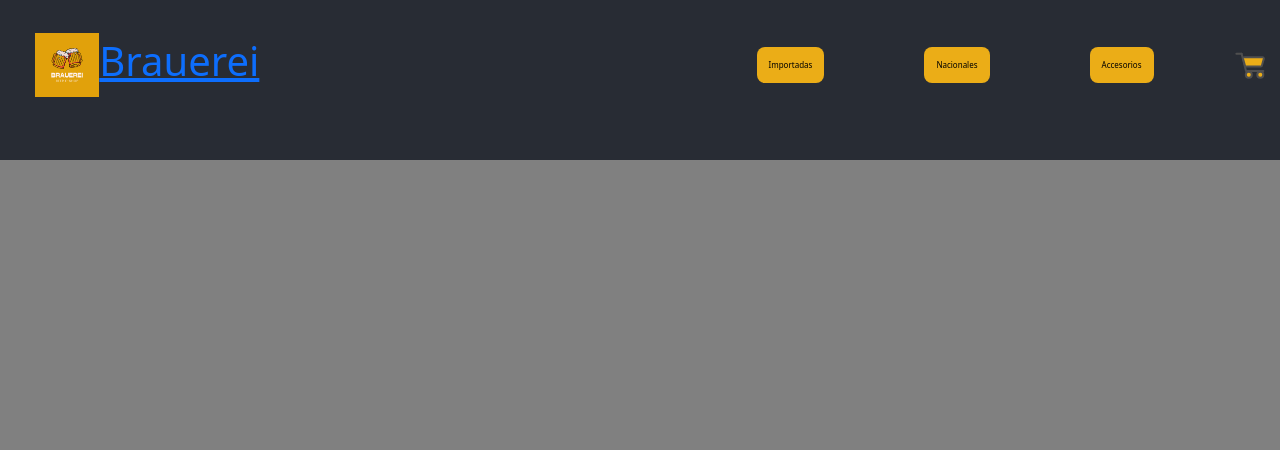
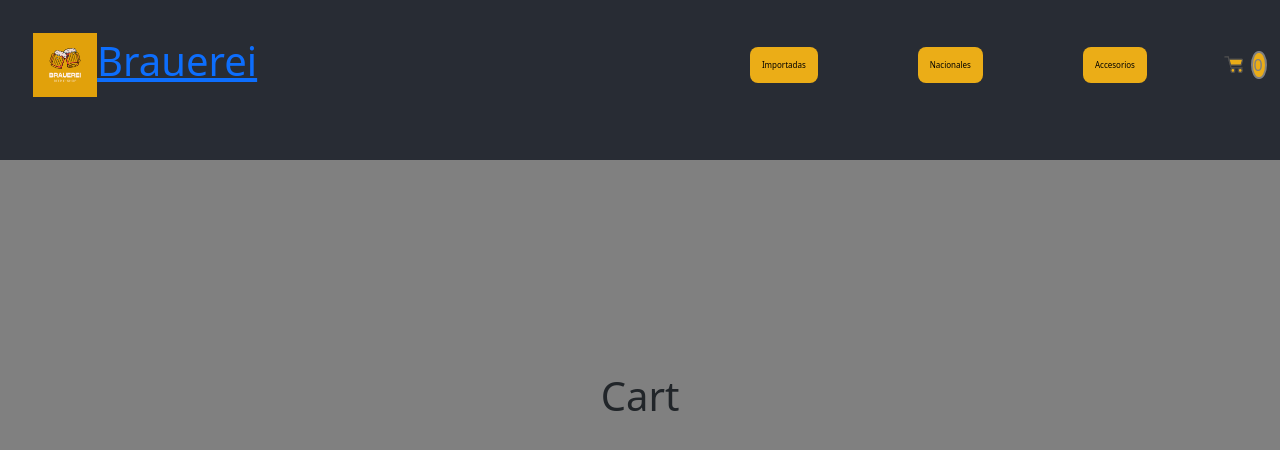
Before and after one commit to alvifernandez95/BrauereiEShop, a React (Create React App) app: page /cart in a window 1280 px wide. Shown: the top 450 px of the page. Built offline with nearby package versions, Linux system fonts and the light colour scheme.

Commit message:
Le agregué context al proyecto.

```diff
--- a/src/App.js
+++ b/src/App.js
@@ -2,11 +2,14 @@ import './App.css';
 import NavBar from './components/NavBar/NavBar';
 import ItemListContainer from './components/ItemList/ItemListContainer';
 import ItemDetailContainer from './components/ItemDetailContainer/ItemDetailContainer';
+import Cart from './components/Cart/Cart';
 import { BrowserRouter, Routes, Route} from 'react-router-dom';
+import { CartContextProvider } from './context/CartContext';
 
 function App() {
   return (
     <div className="App">
+      <CartContextProvider>
         <BrowserRouter>
           <header className="App-header">
             <NavBar />
@@ -16,9 +19,11 @@ function App() {
                 <Route path='/' element={<ItemListContainer color='white' greeting='Todos los productos' background='#EBAD17' className='List'/>}/>
                 <Route path='/category/:categoryId' element={<ItemListContainer greeting="Productos filtrados por categoria"/>}/>
                 <Route path='/detail/:productId' element={<ItemDetailContainer />}/>
+                <Route path='/cart' element={<Cart />} />
               </Routes>
           </body>
         </BrowserRouter>
+      </CartContextProvider>
     </div>
   );
 }
--- /dev/null
+++ b/src/components/Cart/Cart.js
@@ -0,0 +1,31 @@
+
+import { useContext } from "react"
+import CartContext from "../../context/CartContext"
+import s from './Cart.module.css'
+
+const Cart = () => {
+
+    const { cart, removeItem } = useContext(CartContext)
+
+    return(
+        <div className={s.CartContainer}>
+            <h1 className={s.Title}>Cart</h1>
+            <div>
+                {cart.map(prod => {
+                    return(
+                        <div key={prod.id} className={s.Card}>
+                            <img src={prod.imagen} alt={prod.nombre} className={s.Imagen}/>
+                            <div ><b>{prod.nombre}</b></div>
+                            <div>Cantidad: {prod.quantity}</div>
+                            <div>Precio unitario: ${prod.precio}</div>
+                            <div>Subtotal: ${prod.precio * prod.quantity}</div>
+                            <button onClick={() => removeItem(prod.id)} className={s.Remove}>X</button>
+                        </div>
+                    )})
+                }
+            </div>
+        </div>
+    )
+}
+
+export default Cart
--- /dev/null
+++ b/src/components/Cart/Cart.module.css
@@ -0,0 +1,46 @@
+.Card{
+    display: flex;
+    color: white;
+    flex-direction: row;
+    border: solid white 1px;
+    border-radius: 2%;
+    margin: 3%;
+    align-items: center;
+    justify-content: space-between;
+}
+
+.Imagen{
+    width: 10%;
+    height: 100%;
+    background-size: cover;
+    margin-left: 3%;
+    margin-top: 2%;
+    margin-bottom: 2%;
+    border-radius: 2%;
+}
+
+.Remove{
+    margin-right: 3%;
+    border-radius: 20%;
+}
+
+.Remove:hover{
+    transform: scale(1.1);
+}
+
+.Title{
+    align-self: center;
+}
+
+.CartContainer{
+    display: flex;
+    flex-direction: column;
+    align-items: center;
+    justify-content: center;
+    width: 100%;
+    height: 100%;
+    position: absolute;
+    top: 0;
+    left: 0;
+    z-index: 1;
+}
--- a/src/components/ItemCount/ItemCount.js
+++ b/src/components/ItemCount/ItemCount.js
@@ -1,18 +1,18 @@
 import React, {useState} from "react";
 import s from './ItemCount.module.css'
 
-function ItemCount({onConfirm, stock, initial=0}){
-    const [count, setCount] = useState(initial);
+function ItemCount({onAdd, stock=0, initial=1}){
+    const [quantity, setQuantity] = useState(initial);
 
     function suma(){
-        if(count < stock) {
-            setCount(count + 1);
+        if(quantity < stock) {
+            setQuantity(quantity + 1);
         }
     }
 
     function resta(){
-        if(count > 0) {
-            setCount(count - 1);
+        if(quantity > 1) {
+            setQuantity(quantity - 1);
         }
     }
 
@@ -22,10 +22,10 @@ function ItemCount({onConfirm, stock, initial=0}){
         <div className={s.containerCompraCounter}>
             <div className={s.contadorContainer}>
                 <button onClick={resta} className={s.danger}>-</button>
-                <p className={s.contador}>{count}</p>
+                <p className={s.contador}>{quantity}</p>
                 <button onClick={suma} className={s.success}>+</button>
             </div>
-            <button onClick={() => onConfirm(count)} className={s.addProduct}>Agregar</button>
+            <button onClick={() => onAdd(quantity)} className={s.addProduct}>Agregar</button>
         </div>
     )
 
--- a/src/components/ItemDetail/ItemDetail.js
+++ b/src/components/ItemDetail/ItemDetail.js
@@ -1,14 +1,19 @@
 import s from './ItemDetail.module.css';
 import ItemCount from '../ItemCount/ItemCount';
-import { useState } from 'react';
+import { useState, useContext } from 'react';
 import {Link} from 'react-router-dom';
+import CartContext from '../../context/CartContext';
 
 function ItemDetail({imagen, nombre, id, precio, stock, pais, estilo, porcentaje, IBU, descripcion}) {
 
     const [quantity, setQuantity] = useState(0)
 
-    const handleOnAdd = (count) => {
-        setQuantity(count)
+    const {addItem , getProduct} = useContext(CartContext)
+
+    const handleOnAdd = (quantity) => {
+        setQuantity(quantity)
+
+        addItem({id, nombre, precio, quantity, imagen})
     }
 
     return (
@@ -25,7 +30,7 @@ function ItemDetail({imagen, nombre, id, precio, stock, pais, estilo, porcentaje
                 <p><b>IBU: {IBU}</b></p>
                 <p>Descripcion: {descripcion}</p>
                 <footer className='ItemFooter'>
-                    { quantity > 0  ? <Link to='/cart' className={s.Finalizar}>Finalizar</Link> : <ItemCount stock={stock} onConfirm={handleOnAdd}/>}
+                    { quantity > 0  ? <Link to='/cart' className={s.Finalizar}>Finalizar</Link> : <ItemCount stock={stock} onAdd={handleOnAdd} initial={getProduct(id)?.quantity}/>}
                 </footer>
             </div>
         </div>
--- a/src/components/ItemDetailContainer/ItemDetailContainer.js
+++ b/src/components/ItemDetailContainer/ItemDetailContainer.js
@@ -8,7 +8,7 @@ const ItemDetailContainer = () => {
     const [product, setProduct] = useState()
 
     const { productId } = useParams()
-    console.log()
+
 
     useEffect(() => {
         getProductsById(productId).then(response => {
--- a/src/components/ItemList/ItemListContainer.js
+++ b/src/components/ItemList/ItemListContainer.js
@@ -38,11 +38,7 @@ const ItemListContainer = ({greeting}) => {
       return <h1>Loading...</h1>
   }
 
-  //return (
-  //    <div className={s.contenedor} >
-  //        <ItemList productos={items}/>
-  //    </div>
-  //);
+
   return(
     <div className={s.contenedor}>
         <h1>{ greeting }</h1>
--- a/src/components/NavBar/CartWidget.js
+++ b/src/components/NavBar/CartWidget.js
@@ -1,10 +1,21 @@
-import './CartWidget.module.css'
-import CartLogo from './CartLogo'
-
+import s from './CartWidget.module.css';
+import CartLogo from './CartLogo';
+import CartContext from '../../context/CartContext';
+import { Link } from 'react-router-dom';
+import { useContext } from 'react';
 
 const CartWidget = () => {
+    const { getQuantity } = useContext(CartContext)
+
+    const quantity = getQuantity()
+
     return (
-        <CartLogo fill='#EBAD17' className='ShoppingCartLogo'/>
+        <Link to='/cart' className={s.CartWidget}>
+            <CartLogo fill='#EBAD17' className={s.ShoppingCartLogo}/>
+            <div className={s.Quantity}>
+                {quantity}
+            </div>
+        </Link>
     )
 }
 
--- a/src/components/NavBar/CartWidget.module.css
+++ b/src/components/NavBar/CartWidget.module.css
@@ -3,3 +3,18 @@
     width: 50%;
     margin-right: 3%;
 }
+
+.CartWidget{
+    text-decoration: none;
+    color: grey;
+    display: flex;
+    flex-direction: row;
+}
+
+.Quantity{
+    border: solid grey 2px;
+    border-radius: 50%;
+    background: #EBAD17;
+    margin-left: 20%;
+    width: 50%;
+}
--- /dev/null
+++ b/src/context/CartContext.js
@@ -0,0 +1,57 @@
+import { useState, createContext } from "react";
+
+const CartContext = createContext()
+
+export const CartContextProvider = ({ children }) => {
+    const [cart, setCart] = useState([])
+
+    const addItem = (productToAdd) => {
+
+        if(!isInCart(productToAdd.id)) {
+            setCart([...cart, productToAdd])
+        } else {
+            const newCart = cart.map(prod => {
+                if(prod.id === productToAdd.id) {
+                    const newProduct = {
+                        ...prod,
+                        quantity: productToAdd.quantity
+                    }
+                    return newProduct
+                } else {
+                   return prod
+                }
+            })
+            setCart(newCart)
+        }
+    }
+
+    const getQuantity = () => {
+        let accu = 0
+        cart.forEach(prod => {
+          accu += prod.quantity
+        })
+
+        return accu
+    }
+
+    const isInCart = (id) => {
+        return cart.some(prod => prod.id === id)
+    }
+
+    const getProduct = (id) => {
+        return cart.find(prod => prod.id === id)
+    }
+
+    const removeItem = (id) => {
+        const newCart = cart.filter(prod => prod.id !== id)
+        setCart(newCart)
+    }
+
+    return(
+        <CartContext.Provider value={{ cart, addItem, getQuantity, getProduct, removeItem }}>
+            {children}
+        </CartContext.Provider>
+    )
+}
+
+export default CartContext
```
Lines whose indentation alone changed are shown as unchanged.
